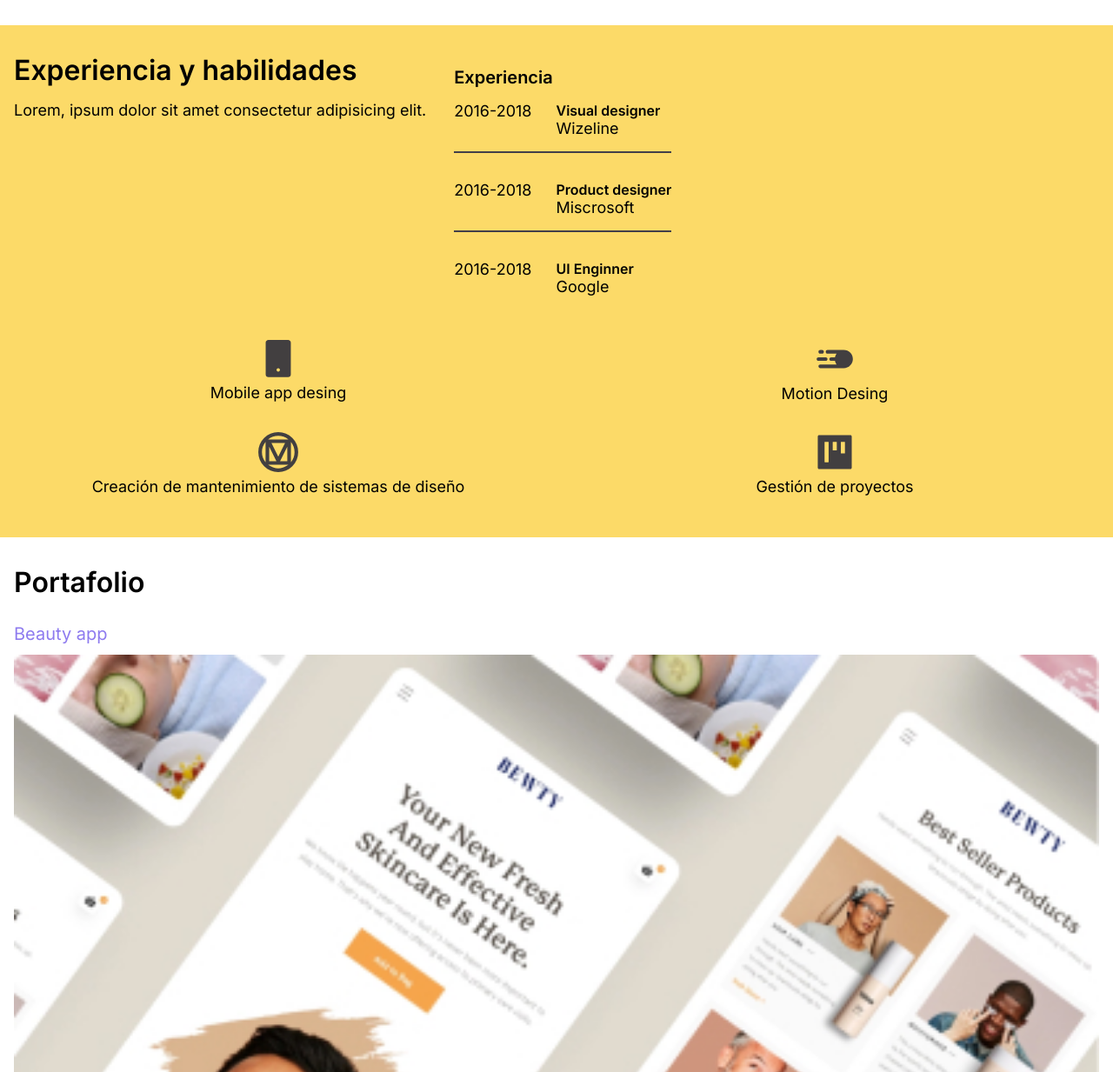
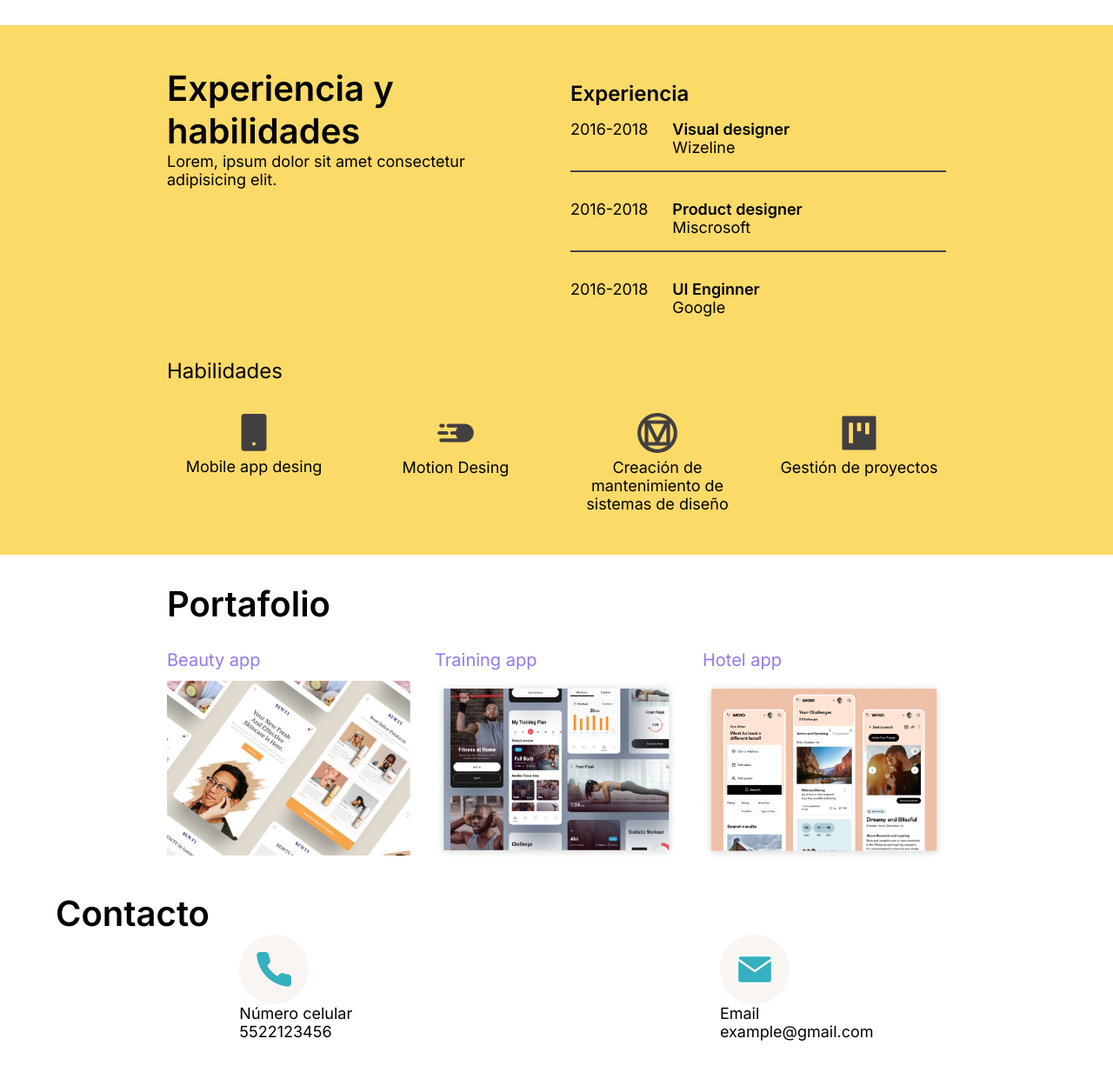
Before and after one commit to martinez-fko/miPortafolio, a plain HTML site: page index.html in a window 1280 px wide. Shown: the part 387-1620 px from the top of the page at 87% size. Drawn offline with Linux system fonts and the light colour scheme.

Commit message:
avances 80%

```diff
--- a/assets/css/styles.css
+++ b/assets/css/styles.css
@@ -38,15 +38,6 @@ h3{
     font-weight: 400;
 }
 
-/* .titulo{
-    font-size: 50px;
-    font-weight:600px ;
-}
-
-.subtitulo{
-    font-size: 23px;
-    font-weight: 400;
-} */
 
 .subsection{
     font-size: 20px;
@@ -189,21 +180,20 @@ input#menu-hamburguesa{
 
 .skills-experience{
     background-color: var(--color-yellow);
-    padding: 2rem 1rem 3rem;
+    padding: 3rem 0;
 }
 
-.title h2{
-    font-size: 32px;
-    font-weight: 600;
-    margin-bottom: 1rem;
+.skills-experience__box{
+    width: 90%;
+    margin: 0 auto;
 }
+
 
 .experience{
     margin-top: 1rem;
 }
 
 .experience h3{
-    font-size: 20px;
     font-weight: 600;
     margin-bottom: 1rem;
 }
@@ -215,9 +205,6 @@ input#menu-hamburguesa{
     padding-bottom: 1rem;
 }
 
-.experience__item h4{
-    font-size: 16px;
-}
 
  .experience__item:nth-child(2),
  .experience__item:nth-child(3){
@@ -225,10 +212,17 @@ input#menu-hamburguesa{
 }
 
 .habilidades {
+    width: 90%;
     display: grid;
     grid-template-columns: 1fr 1fr;
     text-align: center;
     gap: 2rem;
+    margin: 0 auto;
+}
+
+.habilidades h3 {
+    text-align: left;
+    grid-column: 1 / 3;
 }
 
 .habilidades__box img{
@@ -238,15 +232,14 @@ input#menu-hamburguesa{
 /* Portafolio */
 
 .portafolio{
-    padding: 2rem 1rem;
+    width: 90%;
+    margin: 2rem auto;
     display: grid;
     grid-template-columns: 1rf;
     gap: 1.75rem;
+
 }
 
-.portafolio h2{
-    font-size: 32px;
-}
 
 
 .portafolio__item h3 {
@@ -258,12 +251,31 @@ input#menu-hamburguesa{
 .portafolio__item img{
     width: 100%;
 }
+/* Contacto */
+.contacto {
+    width: 90%;
+    margin: 1rem auto;
+}
 
+.contacto__box{
+    display: flex;
+    justify-content: space-around;
+
+}
+
+.contacto__icon{
+    display: flex;
+    width: 80px;
+    height: 80px;
+    background-color: var(--color-gray);
+    border-radius: 50%;
+    padding: 1rem;
+}
 
 /* Responsividad  */
 
 @media screen and (min-width: 600px) {
-    .header{
+    .header , .skills-experience__box , .portafolio{
         width: 80%;
     }
 
@@ -277,23 +289,18 @@ input#menu-hamburguesa{
 /* Medium devices (landscape tablets, 768px and up) */
 @media screen and (min-width: 768px) {
 
-    body{
-        font-size: 18px;
+     label{
+        display: none;
     }
 
-    h1{
-        font-size: 80px;
-     }
-
-     h2{
-         font-size: 40px;
-         font-weight: 600
-     }
-
-     h3{
-         font-size: 24px;
-     }
-
+     input#menu-hamburguesa ~ ul{
+        position: static;
+        background-color: transparent;
+        display: flex;
+        flex-direction: row;
+        height: auto;
+        justify-content: flex-end;
+    }
 
     /* Header */
     .header{
@@ -307,14 +314,9 @@ input#menu-hamburguesa{
         margin-bottom: 2rem;
     }
 
-    .header__box-titulo h1{
-        font-size: 80px;
+    .habilidades h3 {
+        grid-column: 1 / 5;
     }
-
-    .header__box-titulo h1{
-        font-size: 80px;
-    }
-
 
     .header__box-info{
         justify-content: flex-start;
@@ -335,10 +337,58 @@ input#menu-hamburguesa{
     }
 
     /* skills and experience */
+
     .skills-experience__box{
+        width: 90%;
         display: flex;
         gap: 2rem;
     }
+
+    .skill-experience__title{
+        width: 50%;
+    }
+
+    .experience{
+        width: 50%;
+        margin-top: 1rem;
+    }
+
+    .habilidades {
+        grid-template-columns: 1fr 1fr 1fr 1fr;
+    }
+
+    .portafolio{
+        grid-template-columns: 1fr 1fr 1fr;
+    }
+
+    .portafolio h2{
+        grid-column: 1 / 4;
+    }
+
+
+
+
+}
+
+@media screen and (min-width:992px ) {
+
+    body{
+        font-size: 18px;
+    }
+
+    h1{
+        font-size: 80px;
+     }
+
+     h2{
+         font-size: 40px;
+         font-weight: 600
+     }
+
+     h3{
+         font-size: 24px;
+     }
+
 
 }
 
@@ -348,7 +398,7 @@ input#menu-hamburguesa{
 @media only screen and (min-width: 1200px) {
     /* header */
 
-    .header{
+    .header , .skills-experience__box , .habilidades, .portafolio{
         width: 70%;
     }
 
--- a/index.html
+++ b/index.html
@@ -61,7 +61,7 @@
 
     <section class="skills-experience">
       <div class="skills-experience__box">
-        <div class="title">
+        <div class="skill-experience__title">
           <h2>Experiencia y habilidades</h2>
           <p>Lorem, ipsum dolor sit amet consectetur adipisicing elit.</p>
         </div>
@@ -91,7 +91,9 @@
         </div>
       </div>
 
+
       <div class="habilidades">
+        <h3>Habilidades</h3>
         <div class="habilidades__box">
           <img src="./assets/images/ant-design_mobile-filled.svg" alt="" />
           <p>Mobile app desing</p>
@@ -110,6 +112,7 @@
         </div>
       </div>
     </section>
+    <!-- termina habilidades y experencia -->
     <section class="portafolio">
       <h2>Portafolio</h2>
       <div class="portafolio__item">
@@ -125,5 +128,24 @@
         <img src="assets/images/Group 46.jpg" alt="" />
       </div>
     </section>
+    <section class="contacto">
+        <h2>Contacto</h2>
+        <div class="contacto__box">
+          <div class="contacto__">
+            <div class="contacto__icon">
+              <img src="./assets/images/phone 3.svg" alt="">
+            </div>
+            <p>Número celular</p>
+            <p>5522123456</p>
+          </div>
+          <div>
+            <div class="contacto__icon">
+              <img src="./assets/images/mail_azu.svg" alt="">
+            </div>
+            <p>Email</p>
+            <p>example@gmail.com</p>
+          </div>
+        </div>
+    </section>
   </body>
 </html>
```
Also changed, not shown: assets/images/mail_azu.svg (added).
